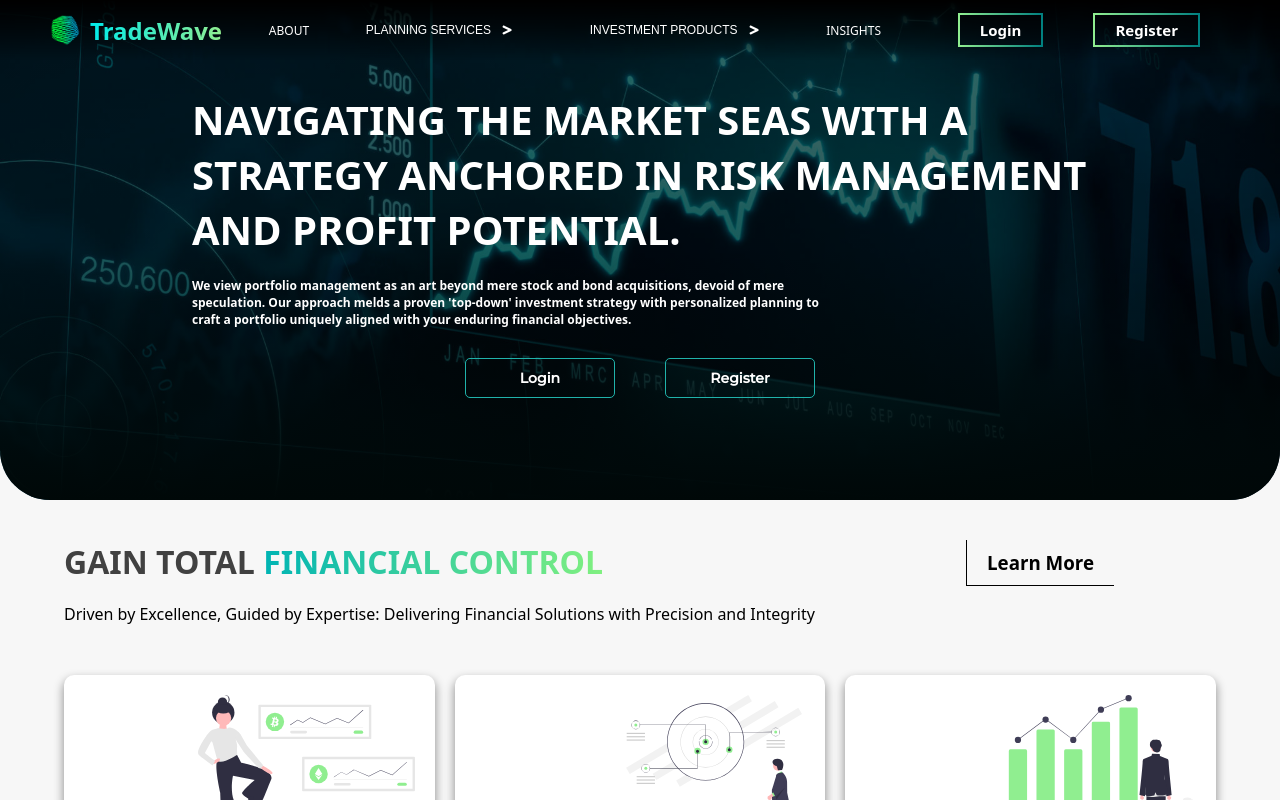
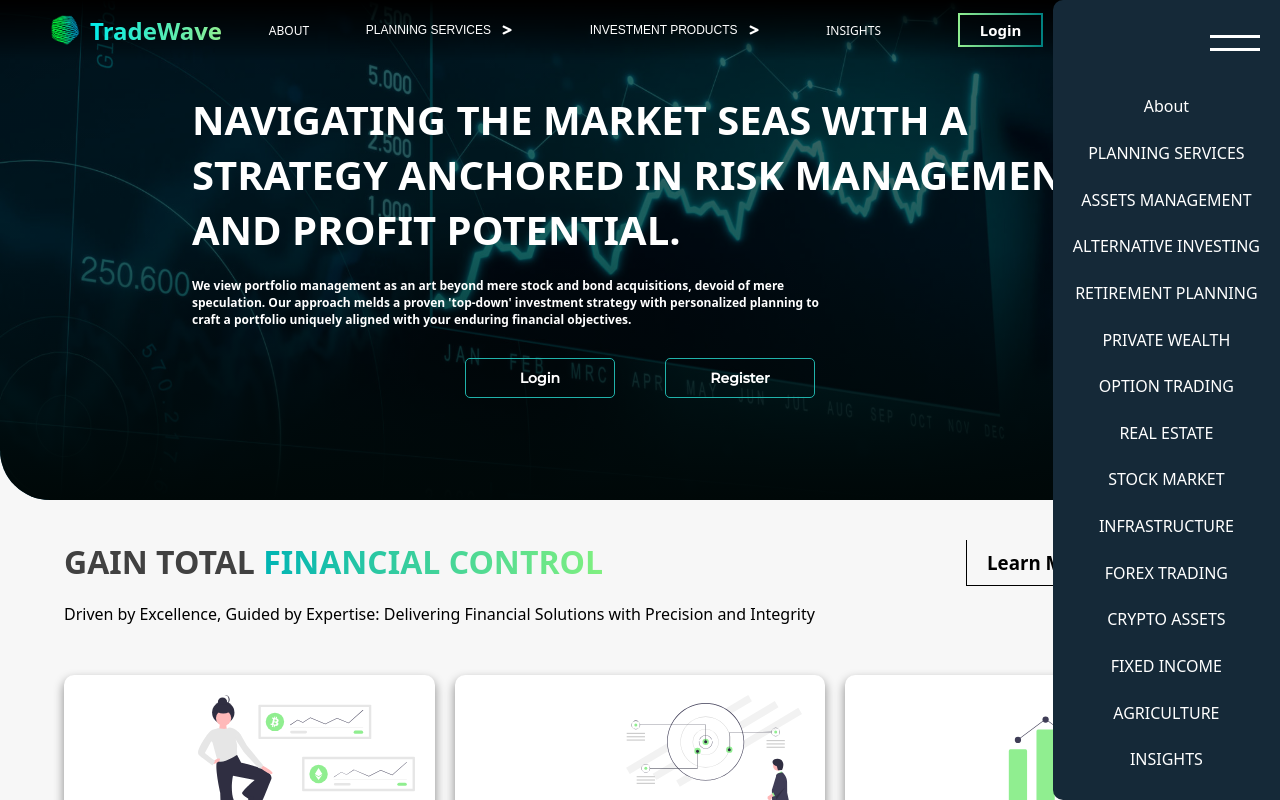
Before and after one commit to nehldotjs/tradewave, a React (Create React App) app: page / in a window 1280 px wide. Shown: the top 800 px of the page. Built offline with nearby package versions, Linux system fonts and the light colour scheme.

Commit message:
NEW COMMIT

```diff
--- a/src/Components/Nav.js
+++ b/src/Components/Nav.js
@@ -41,10 +41,55 @@ function Nav() {
     { id: 5, name: "FOREX TRADING", link: "/forex-trading" },
     { id: 6, name: " CRYPTO ASSETS", link: "/crypto-assets" },
     { id: 7, name: " FIXED INCOME", link: "/fixed-income" },
-    { id: 8, name: "AGRICULTURE", link: "/agriculture" },
+    { id: 8, name: "AGRICULTURE", link: "/agriculture" }
   ];
+  const handleNav = () => {
+    console.log("heloo biaaaccccccccchhhhhhhhhh");
+  };
+  return (
+    <>
+      {/* MOBILE NAV VERSION  */}
 
+      <div className="nav-mobile-Wrapper">
+        <div className="nav-burgerBtn">
+          <button className="burgerBtn" onClick={handleNav}></button>
+        </div>
+        <div className="nav-mobile-links-container">
+          <div className="mobileLinkWrapper">
+            <Link className="mobile-aboutLink" to="/About">
+              About
+            </Link>
+
+            {planSubLink.map((x) => {
+              const { id, name, link } = x;
               return (
+                <>
+                  <Link className="nav-sub-Link" to={link} key={id}>
+                    {name}
+                  </Link>
+                </>
+              );
+            })}
+
+            {investmentSubLinks.map((x) => {
+              const { id, name, link } = x;
+              return (
+                <>
+                  <Link className="nav-sub-Link" to={link} key={id}>
+                    {name}
+                  </Link>
+                </>
+              );
+            })}
+
+            <Link to="/insights" className="mobile-insightLink">
+              INSIGHTS
+            </Link>
+          </div>
+        </div>
+      </div>
+
+      {/* WEB NAV VERSION  */}
       <div className="navWrapper">
         <Link to="/" className="logoWrapper">
           <img src={logo} alt="trade wave logo Image" className="logo" />
@@ -126,6 +171,7 @@ function Nav() {
           </Link>
         </div>
       </div>
+    </>
   );
 }
 
--- a/src/screens/Crypto.js
+++ b/src/screens/Crypto.js
@@ -1,11 +1,22 @@
-import React from 'react'
+import React from "react";
+
+import "../styles/crypto.css";
+
+import Nav from "../Components/Nav";
+import SubHeaders from "./subpages/SubHeaders";
+import Footer from "./subpages/Footer";
 
 function Crypto() {
   return (
-    <div>
-      CRYPTO ASSETS
+    <div className="crypto-main-page">
+      <Nav />
+      <SubHeaders />
+      <div className="crypto-seection-wrapper">
+        <h1> CRYPTO ASSETS here </h1>
+      </div>
+      <Footer />
     </div>
-  )
+  );
 }
 
-export default Crypto
+export default Crypto;
--- /dev/null
+++ b/src/styles/crypto.css
@@ -0,0 +1,17 @@
+.crypto-main-page {
+    width: 100%;
+    height: auto;
+    display: flex;
+    flex-direction: column;
+    margin: auto;
+    gap: 30px;
+}
+
+.crypto-seection-wrapper {
+    width: 80%;
+    display: flex;
+    background-color: red;
+    justify-content: center;
+    align-items: center;
+    margin: auto;
+}
--- a/src/styles/forex.css
+++ b/src/styles/forex.css
@@ -9,7 +9,7 @@
     display: flex;
     flex-direction: column;
     gap: 30px;
-    width: 80%;
+    width: 70%;
     height: auto;
     margin: auto;
 }
--- a/src/styles/nav.css
+++ b/src/styles/nav.css
@@ -219,3 +219,116 @@
     display: flex;
     padding: 0px 10px;
 }
+
+.nav-mobile-Wrapper {
+    width: auto;
+    height: 100%;
+    display: flex;
+    flex-direction: column;
+    position: fixed;
+    z-index: 999;
+    background-color: rgb(21, 41, 56);
+    top: 0px;
+    gap: 20px;
+    right: 0px;
+    padding: 20px;
+    justify-content: flex-start;
+    align-items: flex-end;
+    border-radius: 10px 0px 0px 10px;
+    font-family: system-ui, -apple-system, BlinkMacSystemFont, 'Segoe UI', Roboto, Oxygen, Ubuntu, Cantarell, 'Open Sans', 'Helvetica Neue', sans-serif;
+}
+
+.nav-burgerBtn {
+    justify-content: flex-end;
+    /* background-color: blue; */
+    align-items: center;
+    display: flex;
+    height: 50px;
+    width: 100%;
+}
+
+.burgerBtn {
+    width: 50px;
+    height: 100%;
+    background-color: transparent;
+    justify-content: center;
+    align-items: center;
+    position: relative;
+    display: flex;
+    flex-direction: column;
+    border: none;
+    gap: 10px;
+}
+
+.burgerBtn::before {
+    transition: 500ms all ease;
+    content: "";
+    background-color: white;
+    width: 100%;
+    position: relative;
+    height: 3px;
+
+}
+
+.burgerBtn::after {
+    transition: 500ms all ease;
+    content: "";
+    background-color: white;
+    width: 100%;
+    position: relative;
+    height: 3px;
+
+}
+
+.burgerBtn:hover::after {
+    position: absolute;
+    transform: rotate(45deg);
+}
+
+.burgerBtn:hover::before {
+    position: absolute;
+    transform: rotate(-45deg);
+
+}
+
+.nav-mobile-links-container {
+    display: flex;
+    height: 100%;
+    width: 100%;
+    /* background-color: green; */
+    justify-content: center;
+    align-items: flex-start;
+}
+
+.mobileLinkWrapper {
+    display: flex;
+    flex-direction: column;
+    width: 100%;
+    height: 100%;
+    justify-content: space-evenly;
+    font-weight: medium;
+    gap: 5px;
+}
+
+.nav-sub-Link {
+    text-decoration: none;
+}
+
+.mobile-insightLink,
+.mobile-aboutLink {
+    width: 100%;
+    text-decoration: none;
+}
+
+
+.mobile-aboutLink,
+.nav-sub-Link,
+.mobile-insightLink {
+    color: white;
+    width: 100%;
+    justify-content: center;
+    align-items: center;
+    display: flex;
+    height: 100%;
+    text-align: center;
+}
```
Lines whose indentation alone changed are shown as unchanged.
